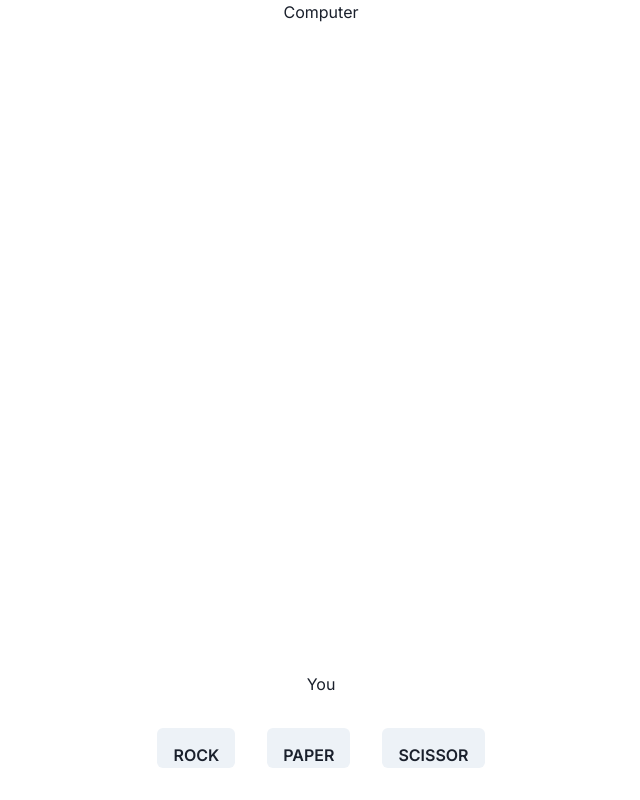
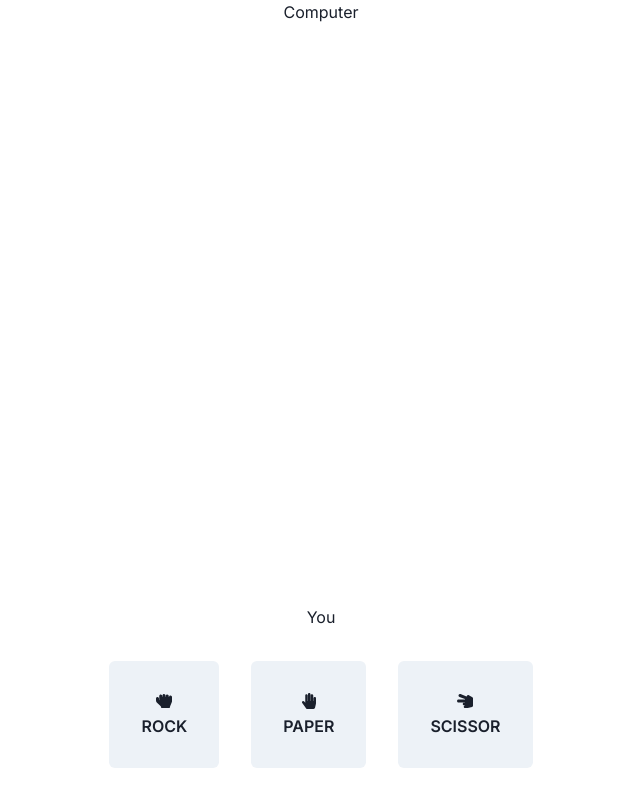
Before and after one commit to seedy/lonestone-test, a Next.js app: page / in a window 1280 px wide. Shown: the whole page, without its empty margins (319-959 px from the left). Built offline with nearby package versions, Linux system fonts and the light colour scheme.

Commit message:
fix(Button): layout

```diff
--- a/components/ButtonChifumi/index.module.scss
+++ b/components/ButtonChifumi/index.module.scss
@@ -1,10 +1,5 @@
 .root {
-    display: flex;
     flex-direction: column;
-    padding: 1rem;
-    gap: 1rem;
-
-    cursor: pointer;
 
     &:hover {
         transform: translateY(-30%);
--- a/components/ButtonChifumi/index.tsx
+++ b/components/ButtonChifumi/index.tsx
@@ -1,19 +1,24 @@
 import { Move, PAPER, ROCK, SCISSOR } from "@/constants/move"
 import { ComponentProps } from "react"
-import {Button} from "@chakra-ui/react"
+import {Button, Icon} from "@chakra-ui/react"
 import styles from "./index.module.scss"
 import {FaHandRock, FaHandPaper, FaHandScissors} from "react-icons/fa";
+
+const asIcons = {
+    ROCK: FaHandRock,
+    PAPER: FaHandPaper,
+    SCISSOR: FaHandScissors,
+} as const
 
 interface ButtonChifumiProps extends ComponentProps<"button"> {
     variant: Move
 
 }
 const ButtonChifumi = ({variant, ...props}: ButtonChifumiProps) => {
+
     return (
-  <Button className={styles.root} {...props}>
-    {variant === ROCK && <FaHandRock />}
-    {variant === PAPER && <FaHandPaper />}
-    {variant === SCISSOR && <FaHandScissors />}
+  <Button h="auto" gap={2} w="auto" p={8} className={styles.root} {...props}>
+    <Icon as={asIcons[variant]}/>
 
     {variant}
     </Button>
```
